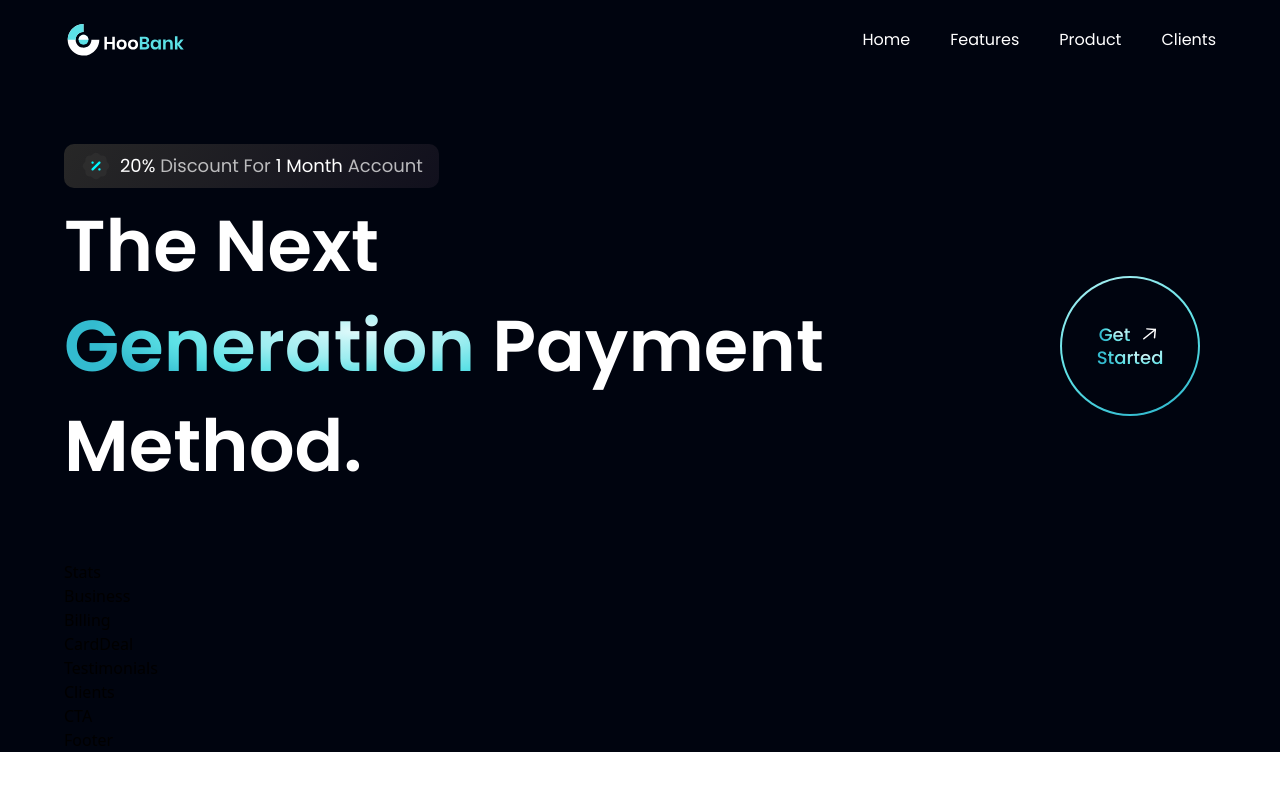
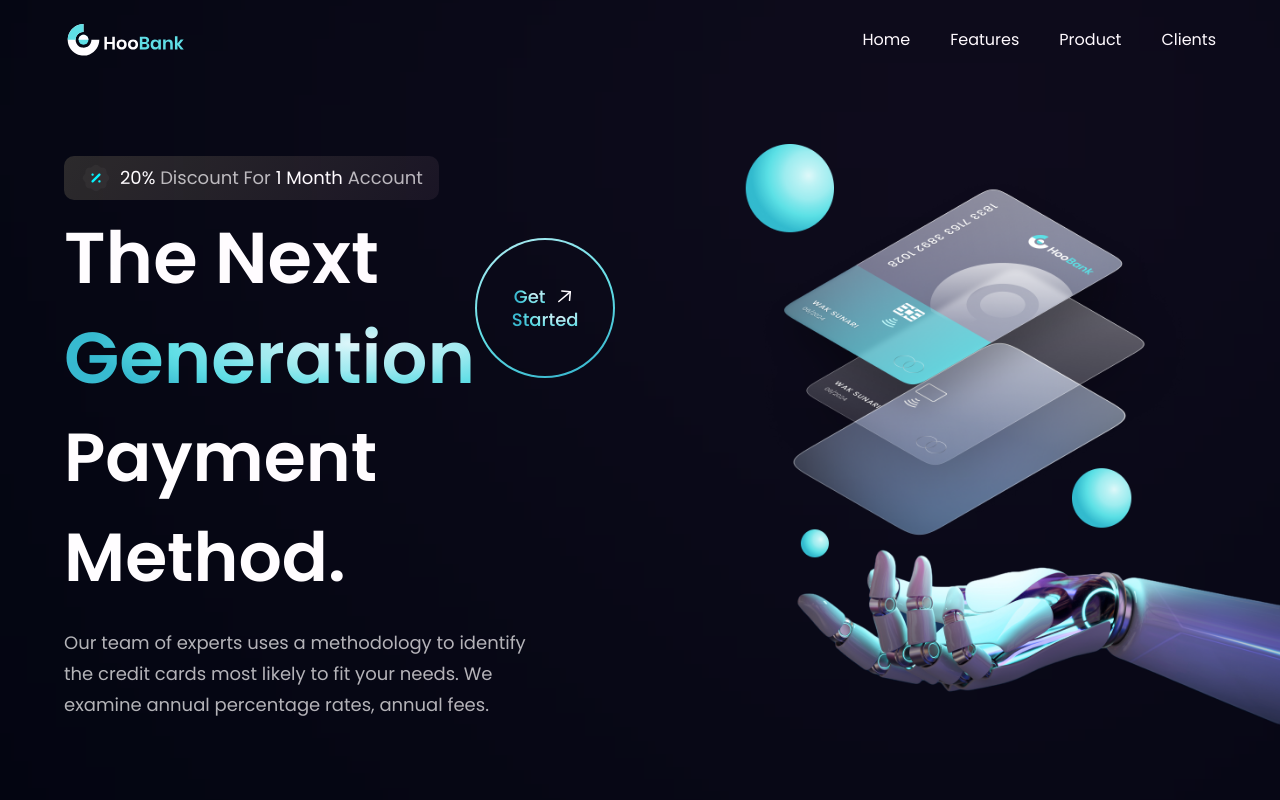
Before and after one commit to lbferrand/modern_ui_ux_reacjs, a React (Vite) app in the folder modern_ui_ux_react/: page / in a window 1280 px wide. Shown: the top 800 px of the page. Built offline with nearby package versions, Linux system fonts and the light colour scheme.

Commit message:
Update Hero.jsx

```diff
--- a/modern_ui_ux_react/src/components/Hero.jsx
+++ b/modern_ui_ux_react/src/components/Hero.jsx
@@ -18,12 +18,28 @@ const Hero = () => (
       <div className="flex flex-row justify-between items-center w-full">
         <h1 className="flex-1 font-poppins font-semibold ss:text-[72px] text-[52px] text-white ss:leading-[100px] leading-[75px]">
           The Next <br className="sm:block hidden" />{" "}
-          <span className="text-gradient">Generation</span> Payment Method.
+          <span className="text-gradient">Generation</span>
         </h1>
         <div className="ss:flex hidden md:mr-4 mr-0">
           <GetStarted />
         </div>
       </div>
+      <h1 className="font-poppins font-semibold ss:text-[68px] text-[52px] text-white ss:leading-[100px] leading-[75px] w-full">
+        Payment Method.
+      </h1>
+      <p className={`${styles.paragraph} max-w-[470px] mt-5`}>
+        Our team of experts uses a methodology to identify the credit cards most
+        likely to fit your needs. We examine annual percentage rates, annual
+        fees.
+      </p>
+    </div>
+    <div>
+      <img
+        src={robot}
+        alt="billing"
+        className="w-[100%] h-[100%] relative z-[5]"
+      />
+      <div className="absolute z-[0] w-[40%] h-[35%] top-0 pink__gradient"></div>
     </div>
   </section>
 );
```
